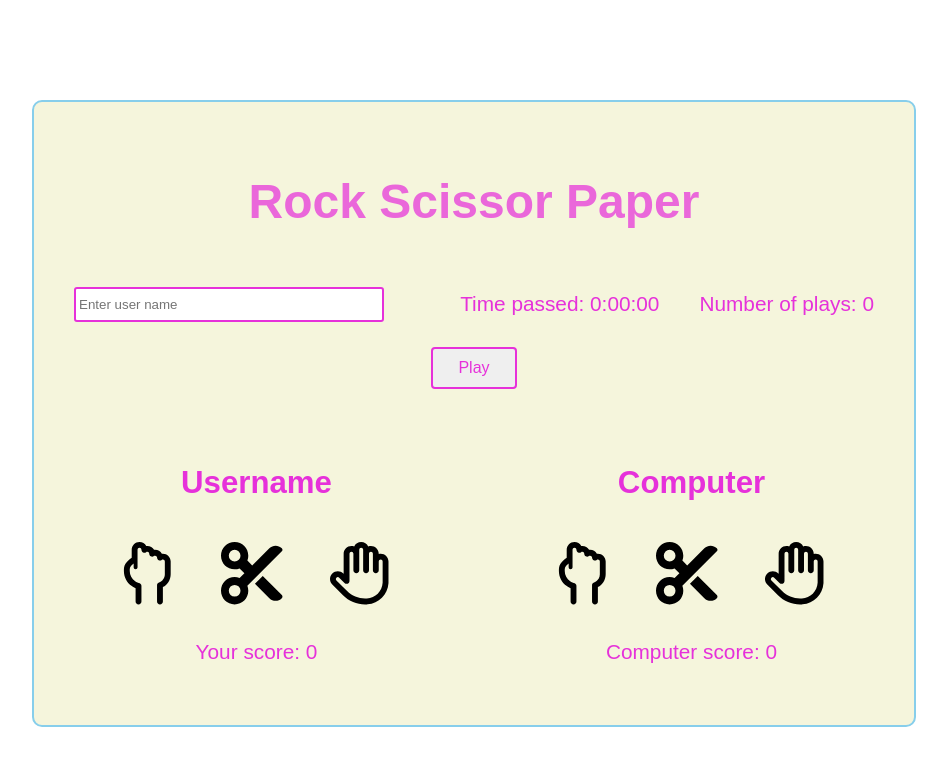
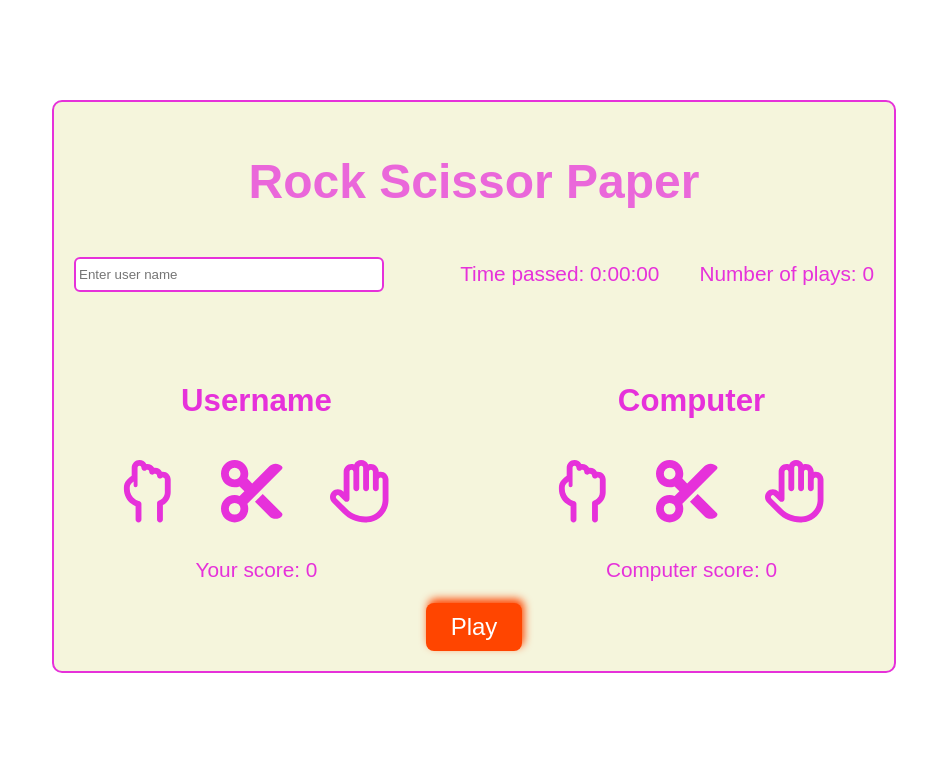
Before and after one commit to huenguyensw/rock-scissor-paper, a React (Create React App) app: page / in a window 1280 px wide. Shown: the top 766 px of the page, without its empty margins (166-1113 px from the left). Built offline with nearby package versions, Linux system fonts and the light colour scheme.

Commit message:
minor change:  color

```diff
--- a/src/App.css
+++ b/src/App.css
@@ -1,13 +1,14 @@
 .App {
   text-align: center;
   width: 800px;
-  border: 2px double skyblue;
+  border: 2px double rgb(230, 49, 218);
   border-radius: 10px;
   margin: 100px auto;
   background-color: beige;
-  padding: 40px;
+  padding: 20px;
   font-size: 1.3rem;
   font-family: Arial, Helvetica, sans-serif;
+  color: rgb(230, 49, 218);
 }
 
 @media (prefers-reduced-motion: no-preference) {
@@ -21,7 +22,8 @@
   flex-direction: row;
   align-items: center ;
   column-gap: 40px;
-  padding: 10px 0;
+  padding: 0;
+  margin: 0;
 }
 #title{
   text-align: center;
@@ -55,7 +57,7 @@
 #inputField{
   padding: 8px 3px;
   border: 2px solid rgb(230, 49, 218);
-  border-radius: 3px;
+  border-radius: 6px;
   margin-right: auto;
   width: 300px;
   color:rgb(230, 49, 218);
@@ -71,11 +73,16 @@ h2, p{
 }
 .btnPlay{
   padding: 10px 25px;
-  border: 2px solid rgb(230, 49, 218);
-  border-radius: 4px;
+  /* border: 2px solid rgb(230, 49, 218); */
+  border: none;
+  border-radius: 8px;
   cursor: pointer;
   font-size: 1rem;
   color: rgb(230, 49, 218);
+  box-shadow: 2px -4px 8px #FF4500;
+  background-color: #FF4500;
+  color: white;
+  font-size: 1.5rem;
 }
 .resultMessage{
   text-align: center;
--- a/src/App.js
+++ b/src/App.js
@@ -99,7 +99,7 @@ function App() {
         <p>Time passed: {minutes}:{seconds < 10 ? '0' + seconds : seconds}:{mseconds < 10 ? '0' + mseconds : mseconds}</p>
         <p>Number of plays: {numberOfPlays}</p>
       </section>
-      <button className='btnPlay' onClick={handlePlaying}>{playing ? 'End Game' : 'Play'}</button>
+
       <section className='playing-container'>
         <div >
           {playerName == "" ? <h2>Username</h2> : <h2>{playerName}</h2>}
@@ -122,6 +122,8 @@ function App() {
         </div>
       </section>
 
+      <button className='btnPlay' onClick={handlePlaying}>{playing ? 'End Game' : 'Play'}</button>
+
     </div>
   );
 }
```
